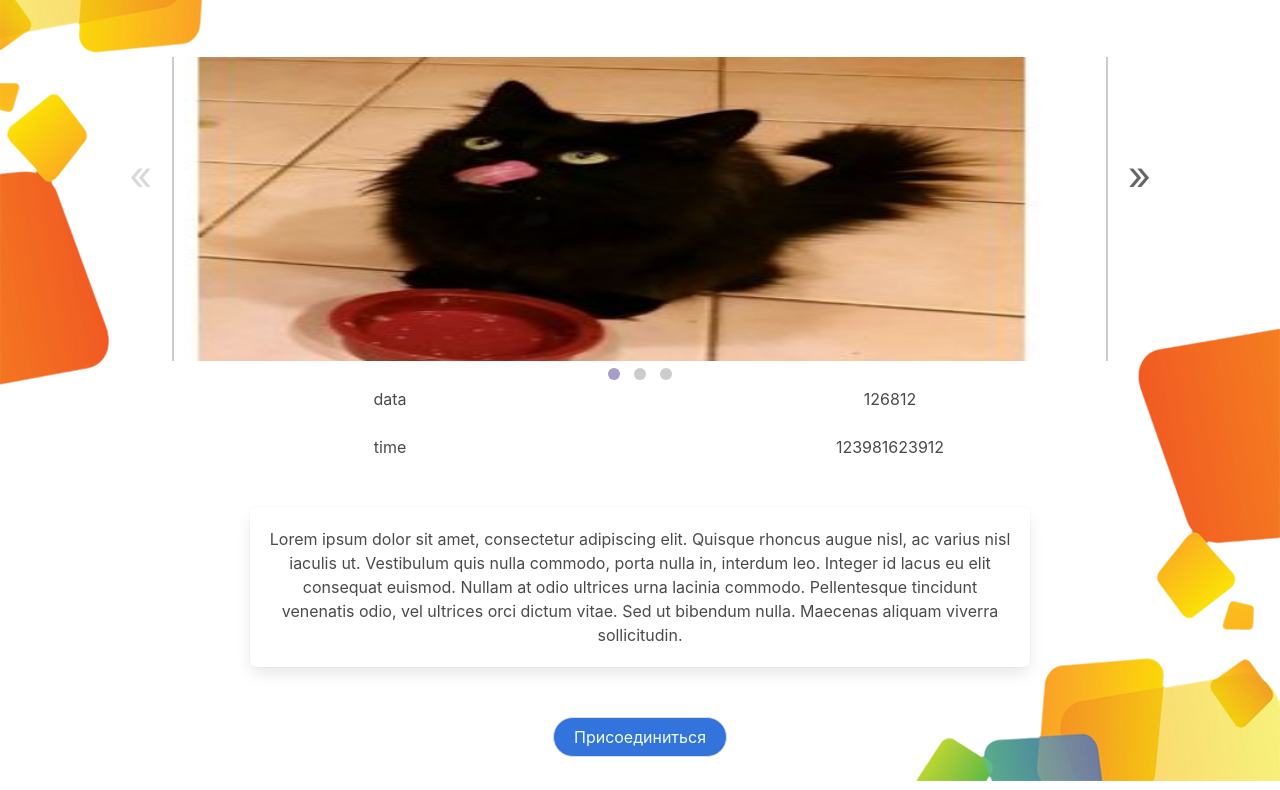
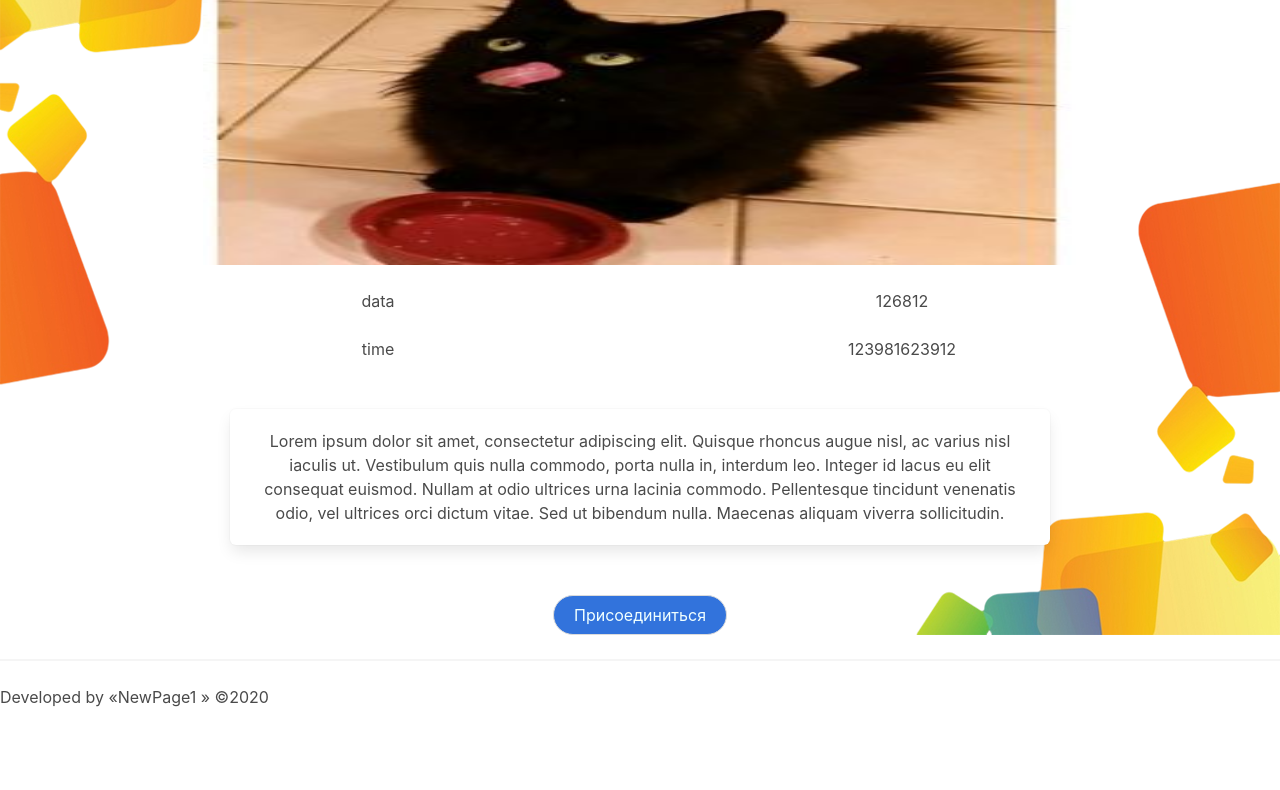
Before and after one commit to newpagexyz/besthack-front, a plain HTML site: page event.html in a window 1280 px wide. Shown: the part 265-1055 px from the top of the page. After the commit the page ends 974 px from the top, so only its background shows below. Drawn offline with nearby package versions, Linux system fonts and the light colour scheme.

Commit message:
Update event.html

```diff
--- a/event.html
+++ b/event.html
@@ -133,11 +133,9 @@
 
     <div class="is-fullheight-with-navbar" style=" background:url(verh.png)  no-repeat; padding-top: 5%;  ">
         <div class="is-fullheight-with-navbar" style=" background-image:url(niz.png); background-repeat: no-repeat; background-position: bottom right;">
-            <p class="title " style="text-align: center; margin: 0 0 50px; ">Название</p>
+            <p class="title " style="text-align: center; margin: -50px 0 0px; ">Название</p>
             <div class="hero is-small" style="padding: 0 10%;">
-                <div class="hero-body">
-                    <div class="glider-contain" style="text-align: center;">
-                        <div class="glider">
+                <div class="hero-body" style="margin-left: 5%;">
                     <div class="slid">
 
 
@@ -146,41 +144,11 @@
                         </figure>
 
                     </div>
-                            <div class="slid">
-                                <figure class="image is-3by1">
-                                    <img src="user.jpg">
-                                </figure>
-                            </div>
-                            <div class="slid">
-                                <figure class="image is-3by1">
-                                    <img src="user.jpg">
-                                </figure>
-                            </div class="slid">
-                        </div>
                     <style type="text/css">
-                            .slid {
-                                border-left: 2px solid #ccc;
-                                /* Параметры линии */
-                                margin-left: 20px;
-                                /* Отступ слева */
-                                padding-left: 10px;
-                                /* Расстояние от линии до текста */
-                                border-right: 2px solid #ccc;
-                                /* Параметры линии */
-                                margin-right: 20px;
-                                /* Отступ слева */
-                                padding-right: 10px;
-                            }
-
                         .label {
                             margin-top: 5px;
                         }
                     </style>
-                        <button aria-label="Previous" class="glider-prev">«</button>
-                        <button aria-label="Next" class="glider-next">»</button>
-
-
-                        <div role="tablist" class="dots"></div>
                 </div>
                 <div class="container" style="text-align: center;">
                     <div class="columns is-flexible">
@@ -194,8 +162,8 @@
                         </div>
                     </div>
                     <div class="box" style="margin: 0 10%; text-align: center;">
-                            <p>Lorem ipsum dolor sit amet, consectetur adipiscing elit. Quisque rhoncus augue nisl, ac varius nisl iaculis ut. Vestibulum quis nulla commodo, porta nulla in, interdum leo. Integer id lacus eu elit consequat euismod. Nullam
-                                at odio ultrices urna lacinia commodo. Pellentesque tincidunt venenatis odio, vel ultrices orci dictum vitae. Sed ut bibendum nulla. Maecenas aliquam viverra sollicitudin.</p>
+                        <p>Lorem ipsum dolor sit amet, consectetur adipiscing elit. Quisque rhoncus augue nisl, ac varius nisl iaculis ut. Vestibulum quis nulla commodo, porta nulla in, interdum leo. Integer id lacus eu elit consequat euismod. Nullam at
+                            odio ultrices urna lacinia commodo. Pellentesque tincidunt venenatis odio, vel ultrices orci dictum vitae. Sed ut bibendum nulla. Maecenas aliquam viverra sollicitudin.</p>
                     </div>
                     <div class="button is-centered is-rounded " style="color: azure; background-color: #3273dc; margin-top: 50px;">Присоединиться</div>
                 </div>
@@ -205,20 +173,7 @@
         </div>
     </div>
     <div>
-            <script>
-                window.addEventListener('load', function() {
-                    new Glider(document.querySelector('.glider'), {
-                        slidesToShow: 1,
 
-                        draggable: true,
-                        dots: ".dots ",
-                        arrows: {
-                            prev: ".glider-prev ",
-                            next: ".glider-next "
-                        }
-                    })
-                })
-            </script>
         <footer>
             <hr>
             <p>Developed by &#171;NewPage1 &#187; &copy;2020</p>
```
Lines whose indentation alone changed are shown as unchanged.
